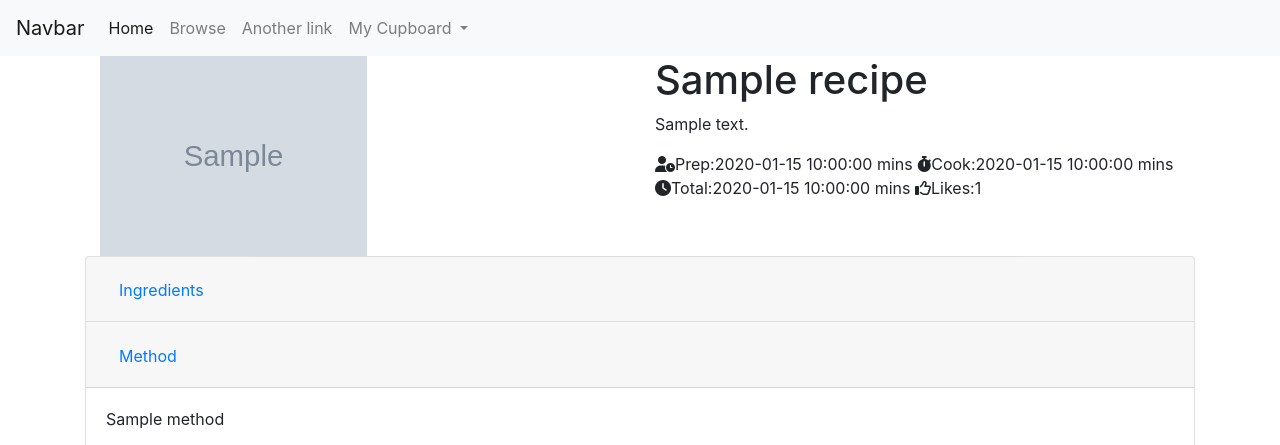
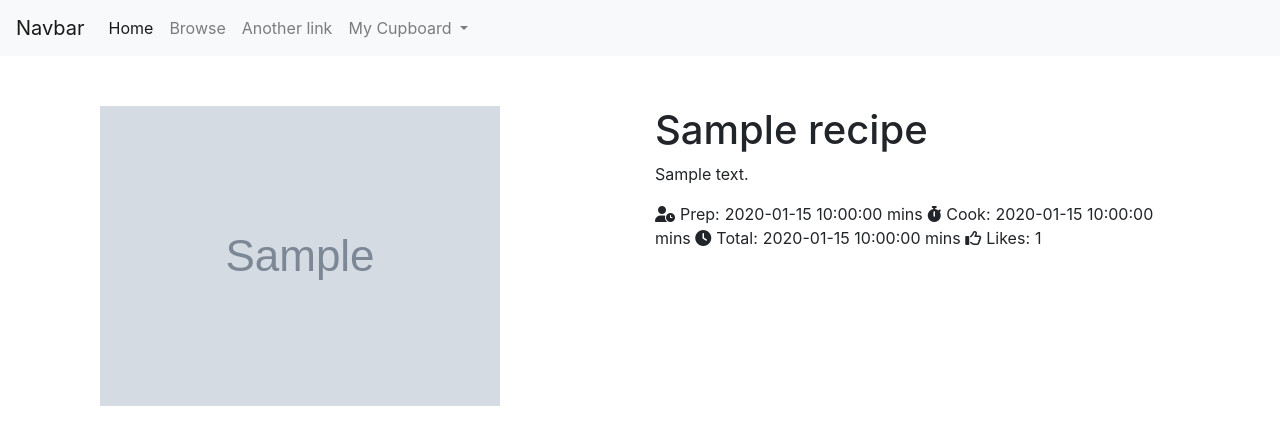
Before and after one commit to Joojoobee87/Whats4T, a Flask app: template templates/showrecipe.html in a window 1280 px wide, after a click on "Method". Shown: the top 445 px of the page. Run offline with Flask 2, Linux system fonts and the light colour scheme; the template is opened without the code that fills it: most values are stand-ins (such as "Sample title", 1, 10 or a date in 2020); grey boxes marked "Sample" are stand-in pictures; some libraries are stand-ins or nearby versions; some web fonts are replaced.

Commit message:
added styling to showrecipe.html page

```diff
--- a/static/css/style.css
+++ b/static/css/style.css
@@ -3,7 +3,58 @@
     background-color: red;
 }
 
+/* show recipe page */
+
+.show-recipe-container {
+    margin: 50px 0px;
+}
+
 .recipe-image {
-    max-height: 200px;
-    max-width: 300px;
+    max-width: 100%;
 }
+
+.show-recipe-image {
+    display: inline-block;
+    position: relative;
+}
+
+.show-recipe-summary {
+    display: inline-block;
+    position: relative;
+}
+
+.recipe-accordion-button {
+    font-size: 24px;
+}
+
+.recipe-method {
+    white-space: pre-wrap;
+    font-size: 16px !important;
+}
+
+.icon-label {
+    margin-right: 5px;
+    margin-left: 5px;
+}
+
+
+/* -------- Advertising space ----------*/
+
+.container-advert {
+    display: block;
+    position: relative;
+}
+
+.advert-image {
+    max-width: 100%;
+}
+
+.advert-text {
+    display: block;
+    position: absolute;
+    background-color: green;
+    opacity: 0.5;
+    top: 8px;
+    left: 8px;
+    z-index: 1;
+}
```
